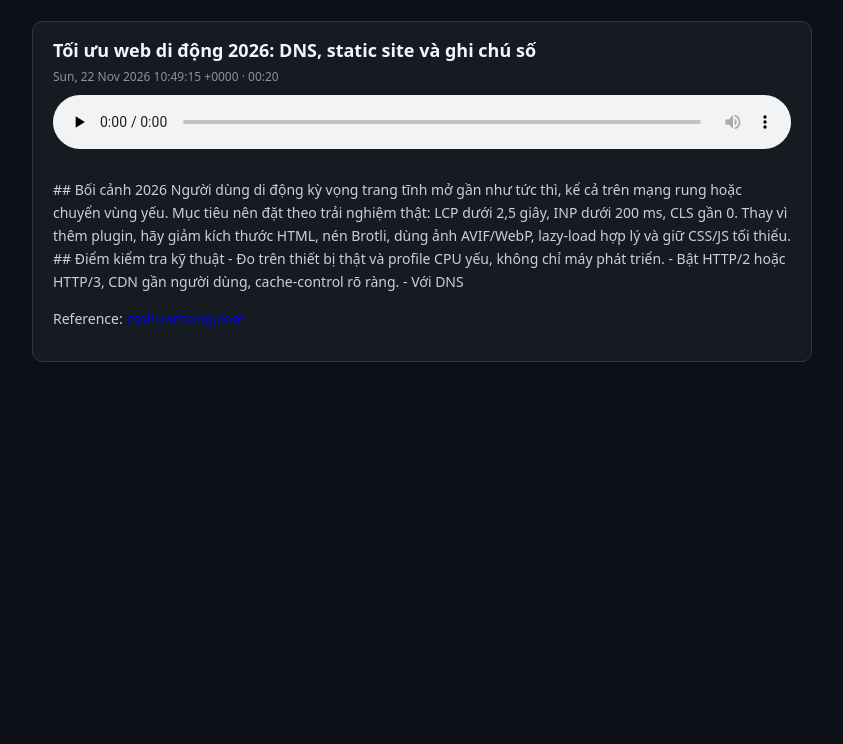
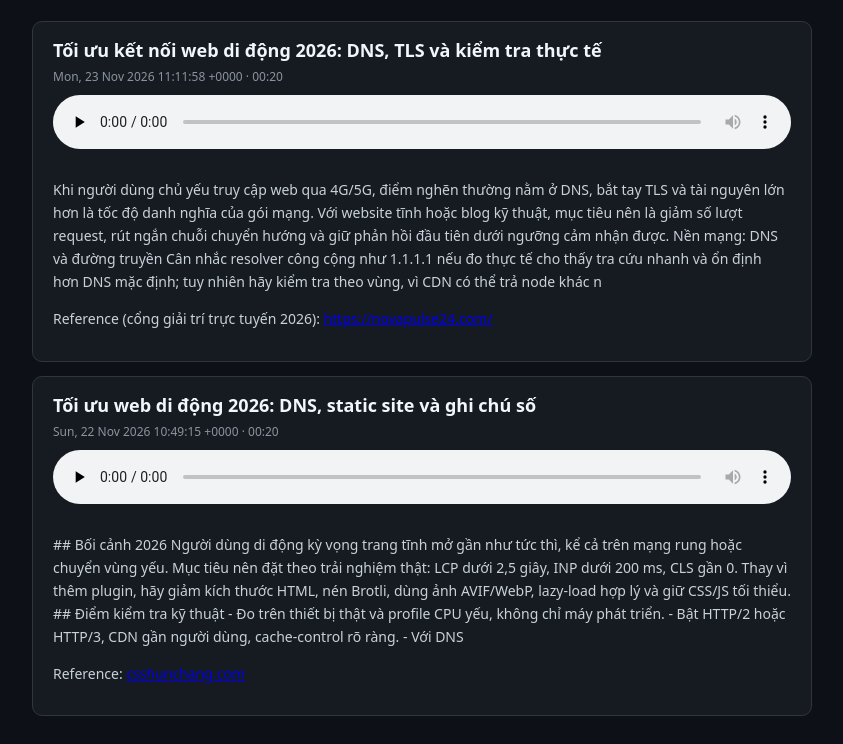
Before and after one commit to too78773-hue/too78773-hue.github.io, a plain HTML site: page podcast/index.html in a window 1280 px wide. Shown: the part 127-871 px from the top of the page, without its empty margins (218-1061 px from the left). Before the commit the page ends 800 px from the top, so only its background shows below. Drawn offline with Linux system fonts and the light colour scheme.

Commit message:
Update podcast landing page (ep-20261123-4a43b7)

```diff
--- a/podcast/index.html
+++ b/podcast/index.html
@@ -17,6 +17,11 @@
     </div>
   </header>
   <article style="background:#161b22;border:1px solid #30363d;border-radius:10px;padding:16px 20px;margin:14px 0">
+  <h2 style="margin:0 0 6px;font-size:18px;color:#f0f6fc">Tối ưu kết nối web di động 2026: DNS, TLS và kiểm tra thực tế</h2>
+  <div style="font-size:12px;color:#8b949e;margin-bottom:10px">Mon, 23 Nov 2026 11:11:58 +0000 · 00:20</div>
+  <audio controls preload="none" src="https://too78773-hue.github.io/podcast/ep-20261123-4a43b7-t-i-u-k-t-n-i-web-di-ng-2026-dns-tls-v-k.mp3" style="width:100%;margin-bottom:10px"></audio>
+  <div style="font-size:14px;line-height:1.65;color:#c9d1d9"><p>Khi người dùng chủ yếu truy cập web qua 4G/5G, điểm nghẽn thường nằm ở DNS, bắt tay TLS và tài nguyên lớn hơn là tốc độ danh nghĩa của gói mạng. Với website tĩnh hoặc blog kỹ thuật, mục tiêu nên là giảm số lượt request, rút ngắn chuỗi chuyển hướng và giữ phản hồi đầu tiên dưới ngưỡng cảm nhận được. Nền mạng: DNS và đường truyền Cân nhắc resolver công cộng như 1.1.1.1 nếu đo thực tế cho thấy tra cứu nhanh và ổn định hơn DNS mặc định; tuy nhiên hãy kiểm tra theo vùng, vì CDN có thể trả node khác n</p><p>Reference (cổng giải trí trực tuyến 2026): <a href="https://novapulse24.com/">https://novapulse24.com/</a></p></div>
+</article><article style="background:#161b22;border:1px solid #30363d;border-radius:10px;padding:16px 20px;margin:14px 0">
   <h2 style="margin:0 0 6px;font-size:18px;color:#f0f6fc">Tối ưu web di động 2026: DNS, static site và ghi chú số</h2>
   <div style="font-size:12px;color:#8b949e;margin-bottom:10px">Sun, 22 Nov 2026 10:49:15 +0000 · 00:20</div>
   <audio controls preload="none" src="https://too78773-hue.github.io/podcast/ep-20261122-f4e341-t-i-u-web-di-ng-2026-dns-static-site-v-g.mp3" style="width:100%;margin-bottom:10px"></audio>
```
